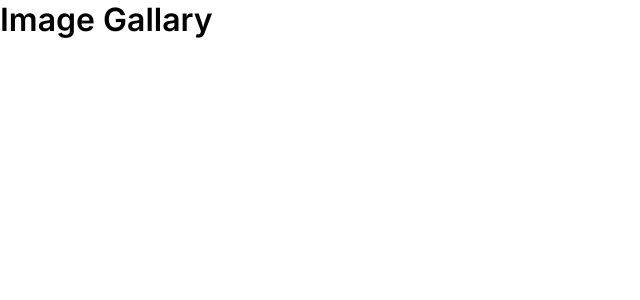
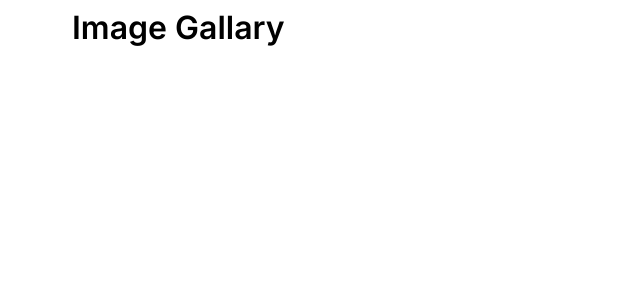
Before and after one commit to vaishnavme/unsplash, a Next.js app: page / in a window 1280 px wide. Shown: the top 300 px of the page, without its empty margins (0-640 px from the left). Built offline with nearby package versions, Linux system fonts and the light colour scheme.

Commit message:
Base layout

```diff
--- a/components/Container.jsx
+++ b/components/Container.jsx
@@ -0,0 +1,3 @@
+export const Container = ({ children }) => {
+   return <div className="container">{children}</div>;
+};
--- /dev/null
+++ b/components/index.js
@@ -0,0 +1 @@
+export { Container } from './Container';
--- a/pages/index.jsx
+++ b/pages/index.jsx
@@ -1,9 +1,10 @@
+import { Container } from '../components';
 import styles from '../styles/Home.module.css';
 
 export default function Home() {
    return (
-      <div>
+      <Container>
          <h1>Image Gallary</h1>
-      </div>
+      </Container>
    );
 }
--- a/styles/globals.css
+++ b/styles/globals.css
@@ -15,6 +15,8 @@ a {
    text-decoration: none;
 }
 
-* {
-   box-sizing: border-box;
+.container {
+   max-width: 90%;
+   margin: auto;
+   padding: 0.5rem;
 }
```
